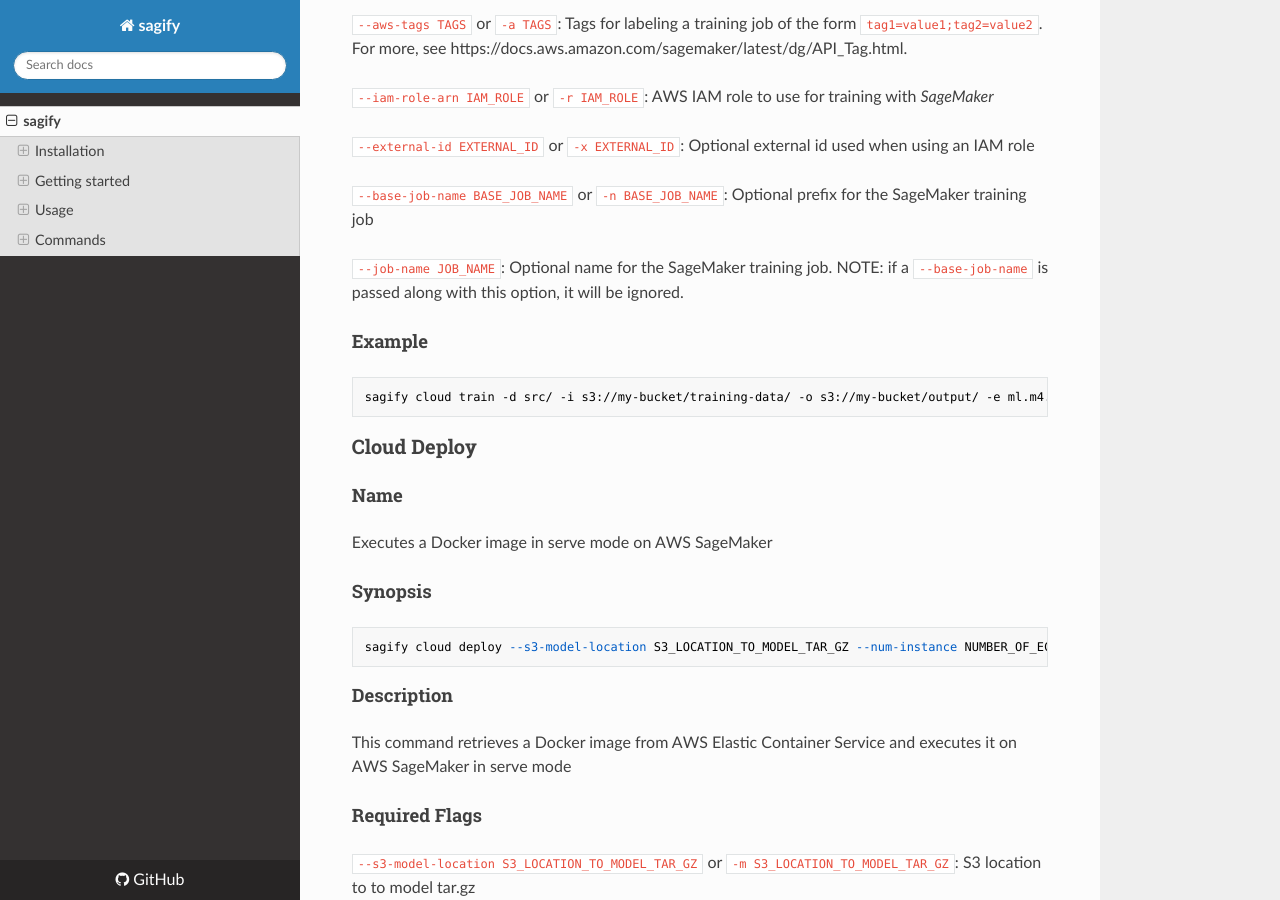
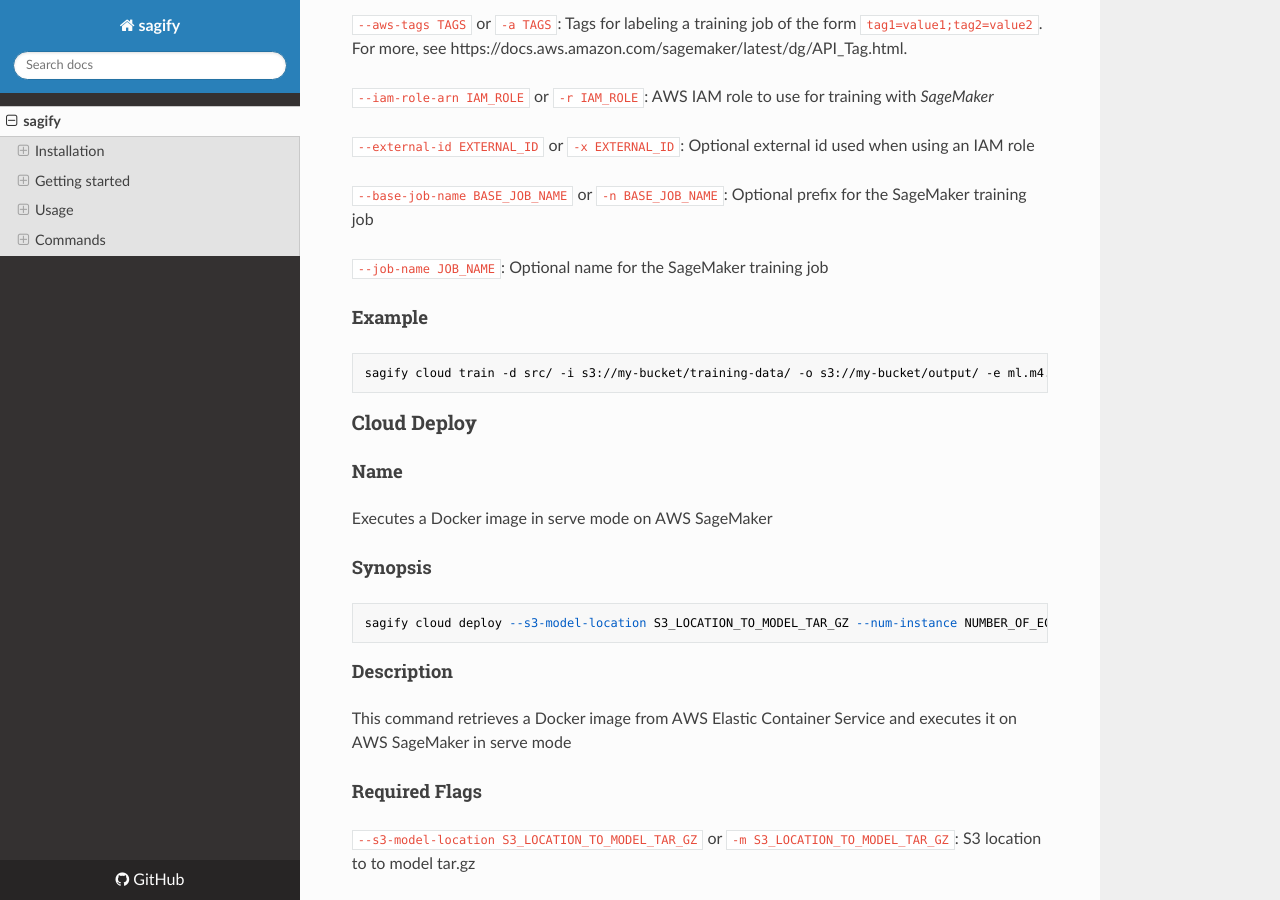
Before and after one commit to Kenza-AI/sagify, an MkDocs documentation site: the page built from docs/index.md, in a window 1280 px wide and 900 px high, scrolled down 15600 px. Built offline with MkDocs 1.6.1, drawn with Linux system fonts in a browser that asks for light colours; nearby versions of some CDN libraries.

Commit message:
Amend docs to reflect new approach.

```diff
--- a/docs/index.md
+++ b/docs/index.md
@@ -501,7 +501,7 @@
 
 `--base-job-name BASE_JOB_NAME` or `-n BASE_JOB_NAME`: Optional prefix for the SageMaker training job
 
-`--job-name JOB_NAME`: Optional name for the SageMaker training job. NOTE: if a `--base-job-name` is passed along with this option, it will be ignored.
+`--job-name JOB_NAME`: Optional name for the SageMaker training job
 
 #### Example
 
```
Also changed, not shown: README.md (+1 -1 lines).
